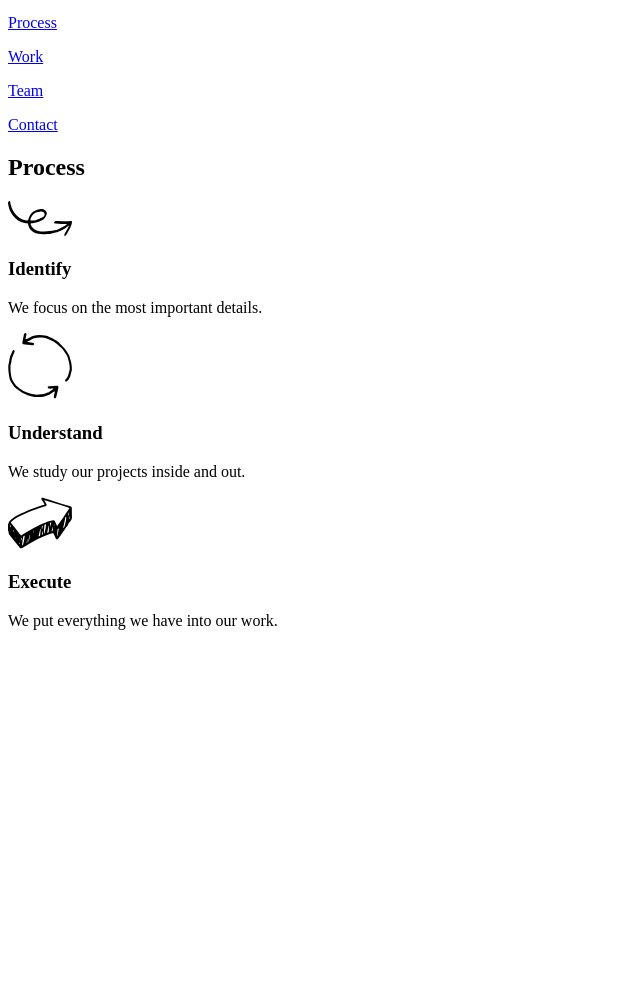
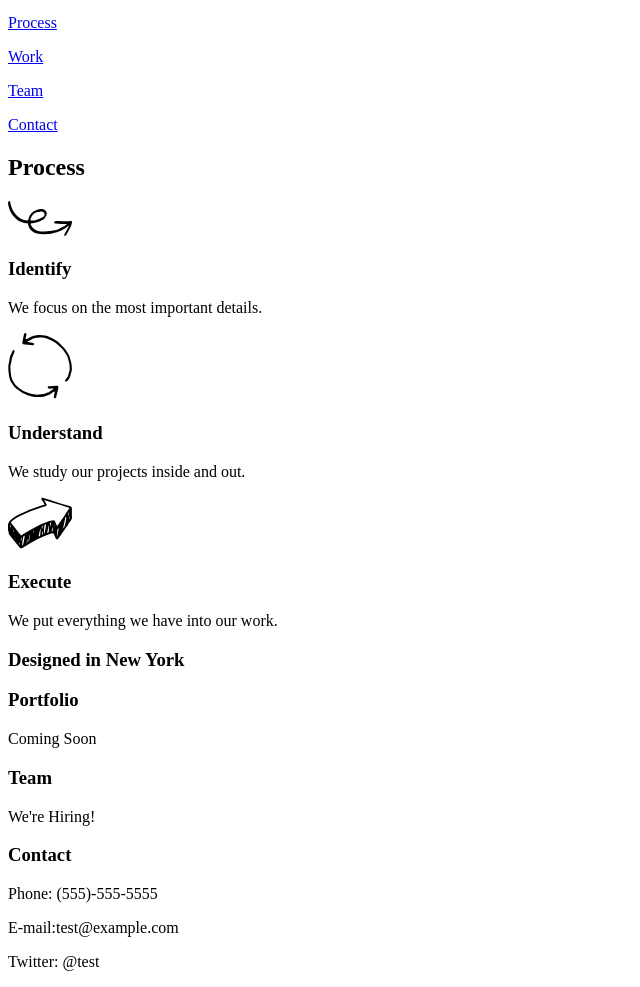
Before and after one commit to nprater86/broadway, a plain HTML site: page index.html in a window 1280 px wide. Shown: the part 100-1087 px from the top of the page, without its empty margins (0-640 px from the left). Before the commit the page ends 800 px from the top, so only its background shows below. Drawn offline with Linux system fonts and the light colour scheme.

Commit message:
fill in work, team, and contact

```diff
--- a/index.html
+++ b/index.html
@@ -57,12 +57,21 @@
       </svg>
       <h3>Execute</h3>
       <p>We put everything we have into our work.</p>
+      <h3>Designed in New York</h3>
     </div>
     <div id="work">
+      <h3>Portfolio</h3>
+      <p>Coming Soon</p>
     </div>
     <div id="team">
+      <h3>Team</h3>
+      <p>We're Hiring!</p>
     </div>
     <div id="contact">
+      <h3>Contact</h3>
+      <p>Phone&colon; &lpar;555&rpar;&dash;555&dash;5555</p>
+      <p>E&dash;mail&colon;test&commat;example.com</p>
+      <p>Twitter&colon; &commat;test</p>
     </div>
     <div id="footer">
     </div>
```
